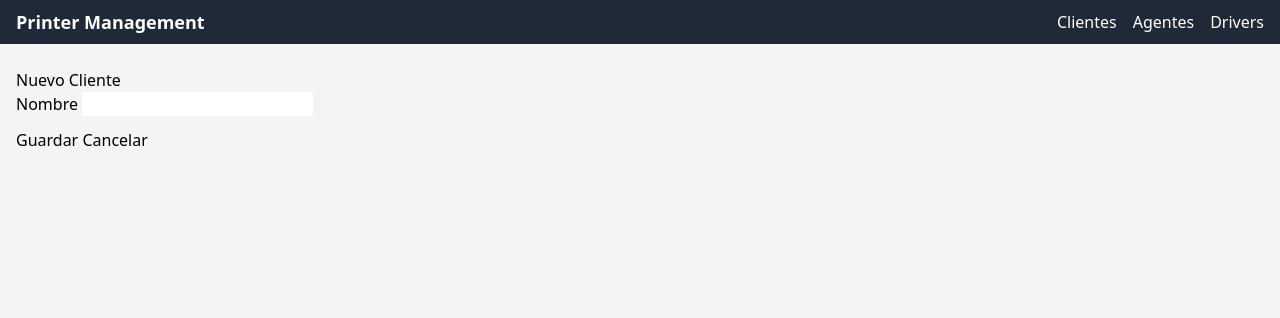
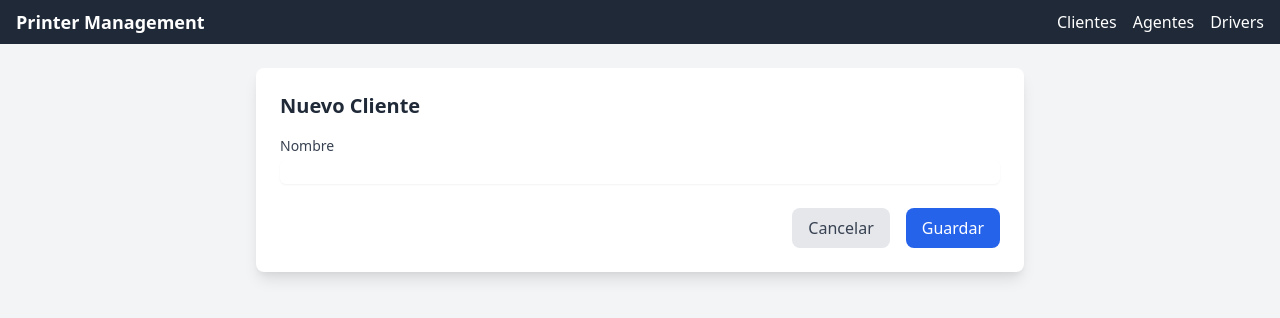
Before and after one commit to isidrovera/printer_management, a Python web app: template server/app/templates/clients/form.html in a window 1280 px wide. Shown: the top 318 px of the page. Run offline with Jinja, Linux system fonts and the light colour scheme; the template is opened without the code that fills it, so the values that code supplies are empty; some libraries are stand-ins or nearby versions.

Commit message:
Update form.html

```diff
--- a/server/app/templates/clients/form.html
+++ b/server/app/templates/clients/form.html
@@ -1,26 +1,32 @@
+{% extends "base.html" %}
 
-{% extends "base.html" %}
 {% block title %}{{ "Editar" if client else "Nuevo" }} Cliente{% endblock %}
+
 {% block content %}
-<div class="card">
-    <div class="card-header">
-        <h3>{{ "Editar" if client else "Nuevo" }} Cliente</h3>
-    </div>
-    <div class="card-body">
-        <form method="POST">
-            <div class="mb-3">
-                <label class="form-label">Nombre</label>
-                <input type="text" name="name" class="form-control" value="{{ client.name if client else '' }}" required>
-            </div>
-            {% if client %}
-                <div class="mb-3">
-                    <label class="form-label">Token</label>
-                    <input type="text" class="form-control" value="{{ client.token }}" readonly>
-                </div>
-            {% endif %}
-            <button type="submit" class="btn btn-primary">Guardar</button>
-            <a href="/clients" class="btn btn-secondary">Cancelar</a>
-        </form>
-    </div>
+<div class="bg-white shadow-lg rounded-lg p-6 mx-auto max-w-3xl">
+    <h3 class="text-xl font-semibold text-gray-800 mb-4">{{ "Editar" if client else "Nuevo" }} Cliente</h3>
+
+    <form method="POST" class="space-y-6">
+        <div>
+            <label class="block text-sm font-medium text-gray-700">Nombre</label>
+            <input type="text" name="name"
+                   class="mt-1 block w-full rounded-md border-gray-300 shadow-sm focus:ring-blue-500 focus:border-blue-500"
+                   value="{{ client.name if client else '' }}" required>
+        </div>
+
+        {% if client %}
+        <div>
+            <label class="block text-sm font-medium text-gray-700">Token</label>
+            <input type="text"
+                   class="mt-1 block w-full rounded-md border-gray-300 shadow-sm focus:ring-blue-500 focus:border-blue-500 bg-gray-100 cursor-not-allowed"
+                   value="{{ client.token }}" readonly>
+        </div>
+        {% endif %}
+
+        <div class="flex justify-end space-x-4">
+            <a href="/clients" class="px-4 py-2 bg-gray-200 text-gray-700 rounded-lg hover:bg-gray-300 transition">Cancelar</a>
+            <button type="submit" class="px-4 py-2 bg-blue-600 text-white rounded-lg hover:bg-blue-700 transition">Guardar</button>
+        </div>
+    </form>
 </div>
 {% endblock %}
```
